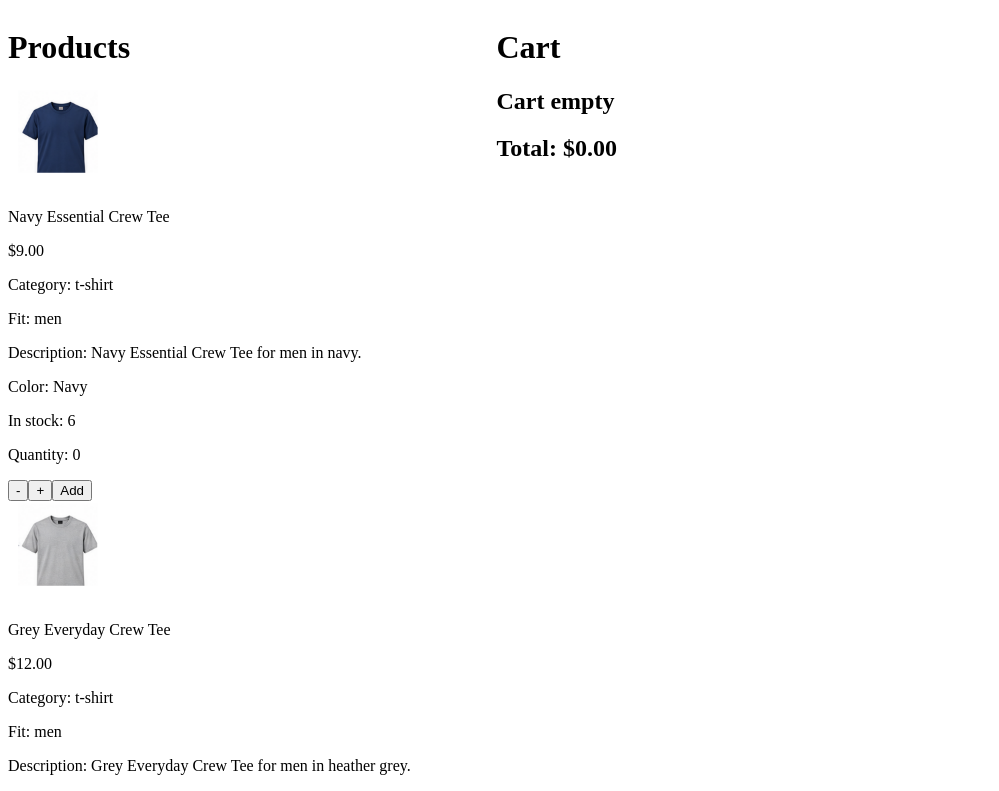
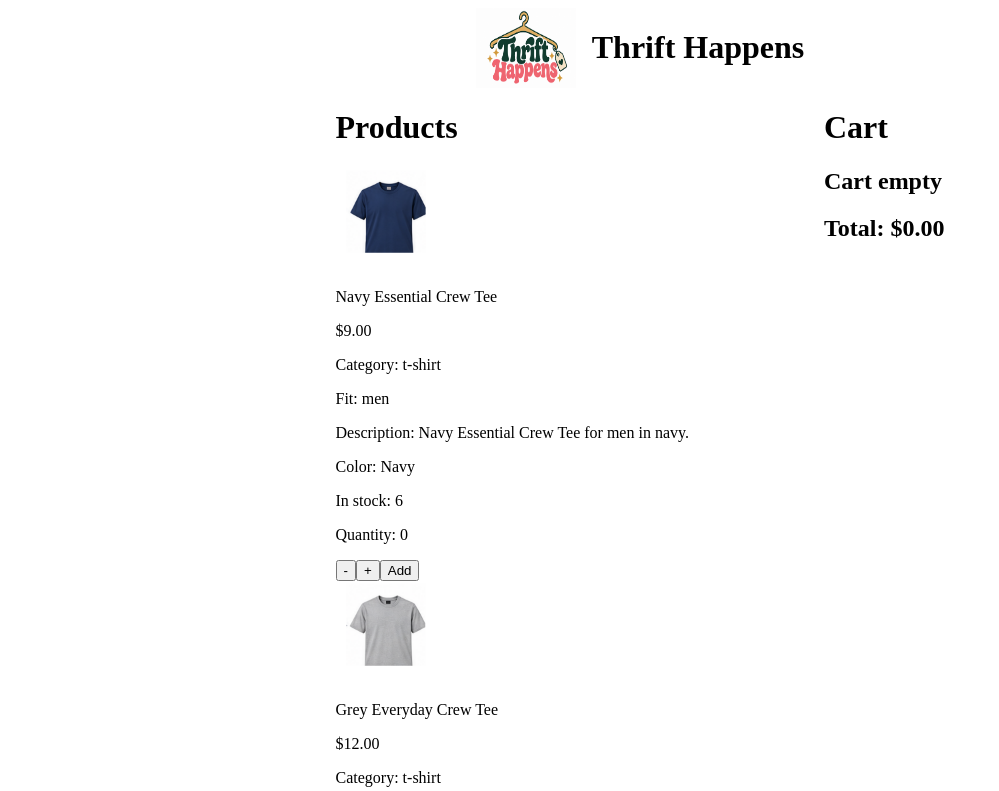
Before and after one commit to EthanMinns/ThriftHappens, a React (Vite) app: page / in a window 1280 px wide. Shown: the top 791 px of the page, without its empty margins (0-999 px from the left). Built offline with nearby package versions, Linux system fonts and the light colour scheme.

Commit message:
Final: Touch up minor css, add NavBar

```diff
--- /dev/null
+++ b/src/components/NavBar/NavBar.module.css
@@ -0,0 +1,5 @@
+.container {
+  display: flex;
+  justify-content: center;
+  gap: 1em;
+}
--- a/src/components/NavBar/NavBar.tsx
+++ b/src/components/NavBar/NavBar.tsx
@@ -1,4 +1,10 @@
+import styles from "./NavBar.module.css";
 
 export default function NavBar() {
-  return <div></div>;
+  return (
+    <div className={styles.container}>
+      <img src="src/assets/images/logo.png" alt="Thrift Happens Logo" width={100}/>
+      <h1>Thrift Happens</h1>
+    </div>
+  );
 }
--- a/src/components/ThriftHappens/ThriftHappens.module.css
+++ b/src/components/ThriftHappens/ThriftHappens.module.css
@@ -1,3 +1,4 @@
 .container {
   display: flex;
+  justify-content: center;
 }
--- a/src/components/ThriftHappens/ThriftHappens.tsx
+++ b/src/components/ThriftHappens/ThriftHappens.tsx
@@ -3,6 +3,7 @@ import type { ClothingProduct } from "../../data/data";
 import ItemContainer from "../ItemContainer/ItemContainer";
 import CheckoutContainer from "../CheckoutContainer/CheckoutContainer";
 import styles from "./ThriftHappens.module.css";
+import NavBar from "../NavBar/NavBar";
 
 interface ThriftHappensProps {
   products: ClothingProduct[];
@@ -167,6 +168,8 @@ export default function ThriftHappens({ products }: ThriftHappensProps) {
   };
 
   return (
+    <div>
+      <NavBar />
       <div className={styles.container}>
         <ItemContainer
           products={productEntries}
@@ -179,5 +182,6 @@ export default function ThriftHappens({ products }: ThriftHappensProps) {
           onRemoveAllFromCart={onRemoveAllFromCart}
         />
       </div>
+    </div>
   );
 }
```
Lines whose indentation alone changed are shown as unchanged.
